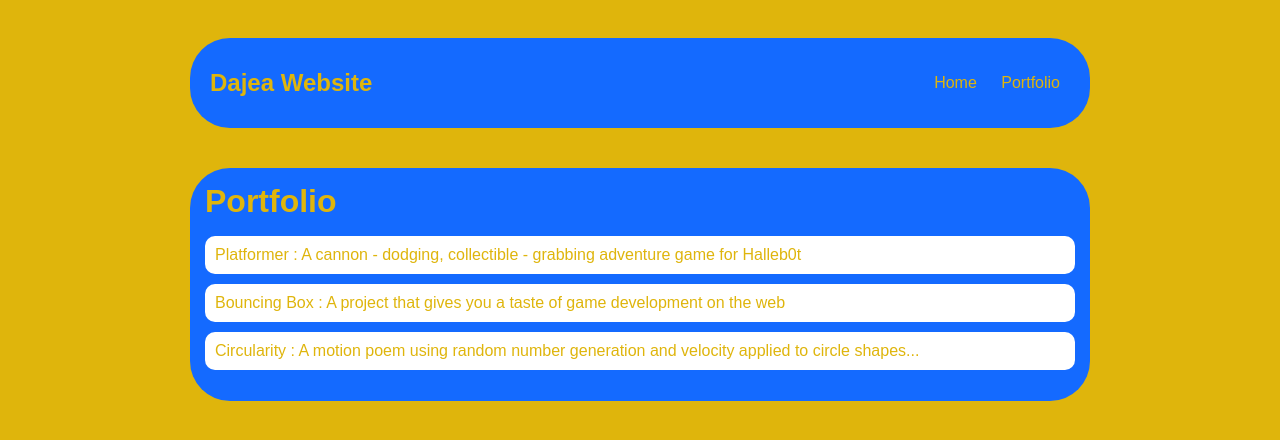
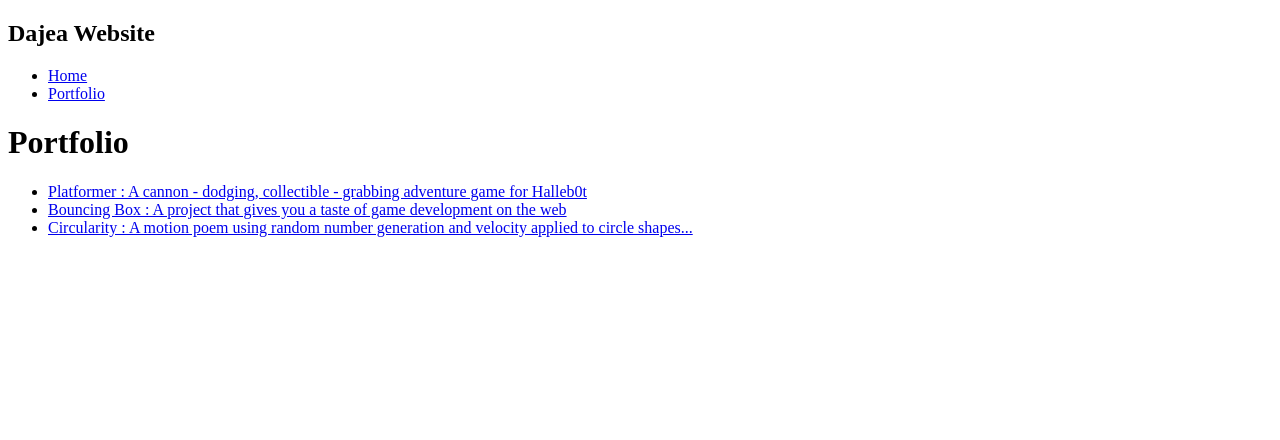
Before and after one commit to iamdajea/iamdajea.github.io, a plain HTML site: page portfolio.html in a window 1280 px wide. Drawn offline with Linux system fonts and the light colour scheme.

```diff
--- a/style.css
+++ b/style.css
@@ -1,92 +1,2 @@
-body {
-    background:rgba(223, 181, 12);
-    color: rgb(223, 181, 12);
-    padding: 30px;
-    font-family: fantasy;
-}
-#all-contents {
-  max-width: 900px;
-    margin: auto;
-}
 
-/* navigation menu */
-nav {
-    background: rgb(20, 106, 255);
-    margin: 0 auto;
-    margin-bottom: 40px;
-    display: flex;
-    padding: 20px;
-    border-radius: 40px;
-}
-h1 {
-    display: flex;
-    align-items: center;
-    color: rgb(223, 181, 12);
-    flex: 1;
-    margin: 0;
-}
-#nav-ul {
-    list-style-image: none;
-}
-.nav-li {
-    display: inline-block;
-    padding: 0 10px;
-}
-a {
-    text-decoration: rgb(113, 93, 14);
-    color: rgb(223, 181, 12);
-}
-
-/* main container area beneath menu */
-main {
-    background: rgb(20, 106, 255);
-    display: flex;
-    border-radius: 40px;
-}
-.sidebar {
-    margin-right: 25px;
-    padding: 10px;
-}
-.sidebar-img {
-    width: 450px;
-    border-radius:40px;
-}
-.content {
-    flex: 1;
-    padding: 15px;
-}
-
-/* portfolio styles */
-#interests {
-    border:20px rgb(223, 181, 12) ridge;
-    padding: 8px;
-}
-h2, h3 {
-    margin: 0px;
-}
-
-         /* portfolio styles */
-         .content h1 {
-            color:rgb(223, 181, 12);
-        }
-
-        #portfolio {
-            list-style-type: none;
-            padding-left: 0;
-        }
-
-        #portfolio li {
-            background: #fff;
-            padding: 10px;
-            border-radius: 10px;
-            margin-bottom: 10px;
-        }
-
-        #portfolio li:hover {
-            background: rgb(255, 5, 5) ;
-        }
-
-        #portfolio a {
-            text-decoration: none;
-            color: blue(105, 236, 253);
-        }
+v8
```
Also changed, not shown: projects/circularity/js/init.js (+25 -14 lines).
